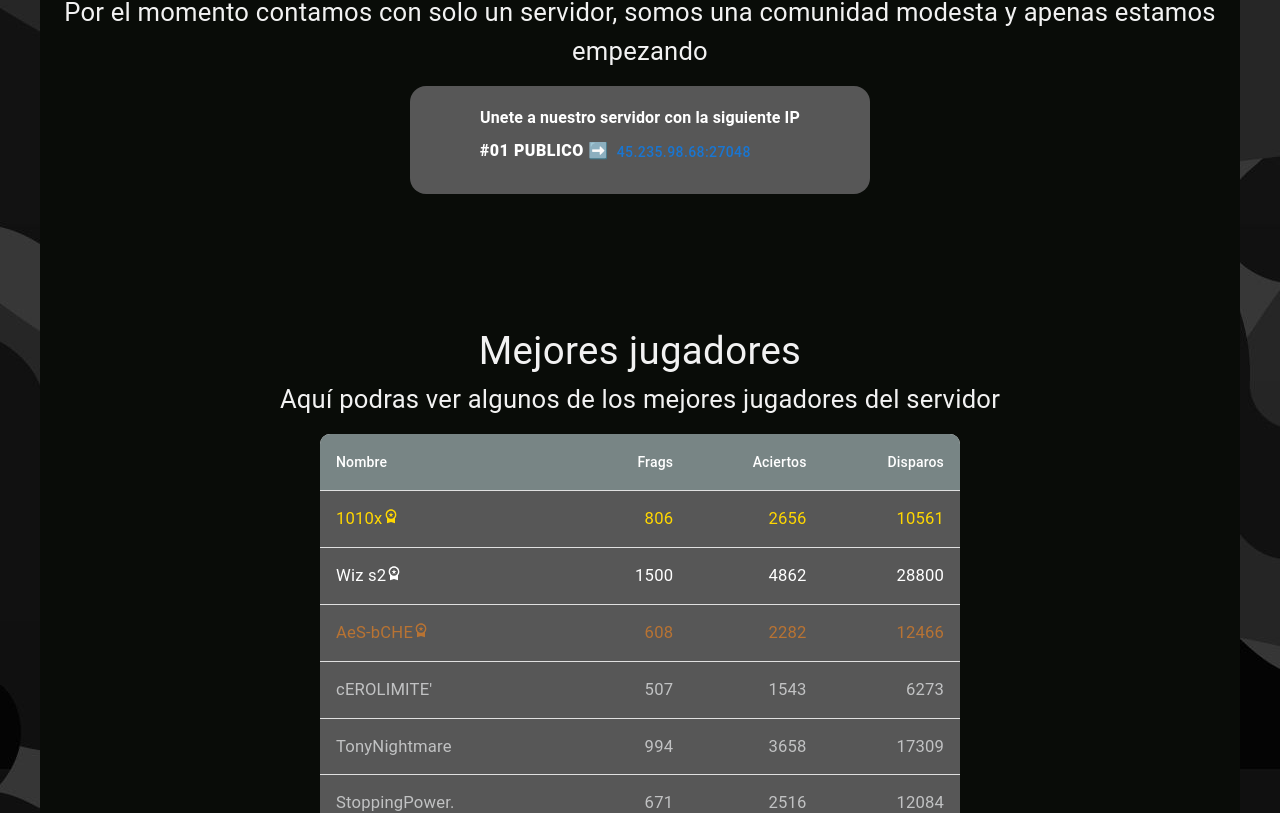
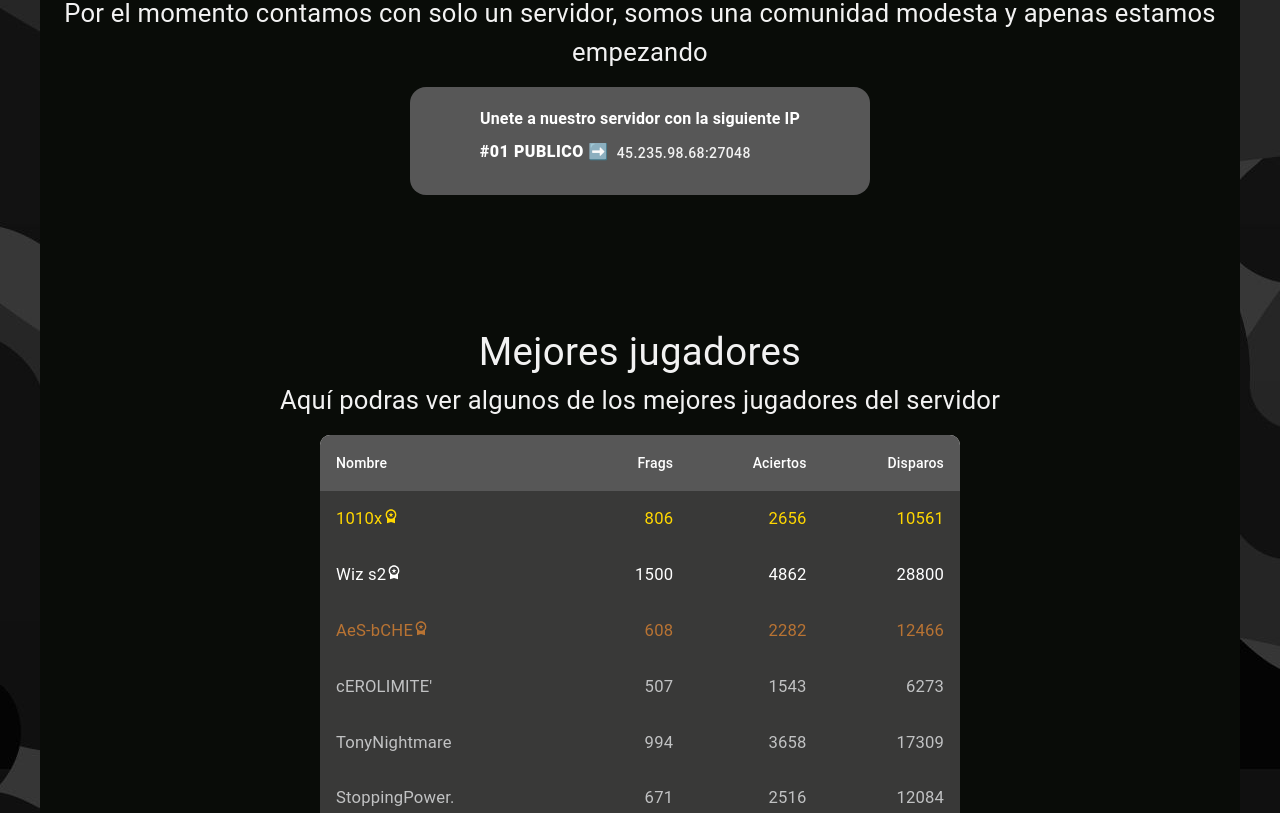
Before and after one commit to SK-ClaudioBustos/fisuras-gaming, a Next.js app: page / in a window 1280 px wide. Shown: the part 731-1544 px from the top of the page. Built offline with nearby package versions, Linux system fonts and the light colour scheme.

Commit message:
styles: tabla y reseñas usuarios

```diff
--- a/src/app/components/Navbar.tsx
+++ b/src/app/components/Navbar.tsx
@@ -9,7 +9,6 @@ const navbarStyles = {
 }
 
 const Navbar = () => {
-
   return (
     <Box sx={navbarStyles}>
       <Typography fontSize={"3vw"} display={"inline-block"}>
--- a/src/app/components/TablePlayerScore.tsx
+++ b/src/app/components/TablePlayerScore.tsx
@@ -15,12 +15,14 @@ import { color1, color3 } from '../styles/colors';
 
 const StyledTableCell = styled(TableCell)(({ theme }) => ({
   [`&.${tableCellClasses.head}`]: {
-    backgroundColor: color3,
+    borderBottom: "none",
+    backgroundColor: color1,
     color: theme.palette.common.white,
   },
   [`&.${tableCellClasses.body}`]: {
+    borderBottom: "none",
     fontSize: "1.3vw",
-    backgroundColor: color1,
+    backgroundColor: color3,
   },
 }));
 
--- a/src/app/components/UserReview.tsx
+++ b/src/app/components/UserReview.tsx
@@ -2,6 +2,7 @@ import { Typography } from "@mui/material";
 import Avatar from "@mui/material/Avatar";
 import Box from "@mui/material/Box";
 import { styled } from "@mui/material/styles";
+import { color1, color2 } from "../styles/colors";
 
 const DivRoot = styled("div")(() => ({
     width: "30%",
@@ -15,7 +16,7 @@ const ColumnCard = styled("div")(() => ({
     zIndex: 1,
     position: "relative",
     borderRadius: "1rem",
-    backgroundColor: "#4E61B6",
+    backgroundColor: color1,
     transition: "0.4s",
     height: "100%",
 }));
@@ -46,10 +47,10 @@ export const UserReview = (props: PropsUserReview) => {
                 <Box display="flex" p={2} gap={2} flexWrap="nowrap">
                     <AvatarLogo variant={"rounded"} src={thumbnail} />
                     <Box>
-                        <Typography fontSize={"1.2rem"}>
+                        <Typography fontSize={"1.2rem"} sx={{color: "gold"}}>
                             {title}
                         </Typography>
-                        <Typography fontSize={"1rem"}>
+                        <Typography fontSize={"1rem"} sx={{color: "#b87333"}}>
                             {subtitle}
                         </Typography>
                     </Box>
@@ -57,7 +58,7 @@ export const UserReview = (props: PropsUserReview) => {
                 <Box
                     pb={1}
                     px={2}
-                    color={"#c1c2c3"}
+                    color={color2}
                     fontSize={"0.90rem"}
                     flexGrow={1}
                 >
--- a/src/app/components/UsersReviewsGallery.tsx
+++ b/src/app/components/UsersReviewsGallery.tsx
@@ -1,28 +1,35 @@
+"use client"
 import KeyboardArrowLeft from '@mui/icons-material/KeyboardArrowLeft';
 import KeyboardArrowRight from '@mui/icons-material/KeyboardArrowRight';
 import { Typography } from '@mui/material';
 import Box from '@mui/material/Box';
 import Button from '@mui/material/Button';
 import MobileStepper from '@mui/material/MobileStepper';
-import { useTheme } from '@mui/material/styles';
 import { useState } from "react";
 import ReseniasUsuarios from "../data/usersData";
+import { color1, color2, color3 } from '../styles/colors';
 import { UserReview } from "./UserReview";
-
 
 const boxReviews = {
   borderRadius: "10px",
-  backgroundColor: "#011140",
+  backgroundColor: color3,
   padding: "3vw",
   margin: "auto",
   justifyItems: "center"
+}
+
+const mobileStyles = {
+  backgroundColor: color1,
+  borderRadius: "10px",
+  height: "5vh",
+  width: "30%",
+  margin: "2vh auto auto auto"
 }
 
 export default function TextMobileStepper() {
 
   const cantidadResenias = ReseniasUsuarios.length;
 
-  const theme = useTheme();
   const [activeStep, setActiveStep] = useState(0);
 
   const handleNext = () => {
@@ -64,26 +71,17 @@ export default function TextMobileStepper() {
           steps={cantidadResenias}
           position="static"
           activeStep={activeStep}
-          sx={{ backgroundColor: "#4E61B6", borderRadius: "10px", height: "5vh", width: "30%", margin: "2vh auto auto auto" }}
+          sx={mobileStyles}
           nextButton={
             <Button
               size="small"
-              onClick={handleNext}
-            >
-              {theme.direction === 'rtl' ? (
-                <KeyboardArrowLeft />
-              ) : (
-                <KeyboardArrowRight />
-              )}
+              onClick={handleNext}>
+              <KeyboardArrowRight />
             </Button>
           }
           backButton={
             <Button size="small" onClick={handleBack}>
-              {theme.direction === 'rtl' ? (
-                <KeyboardArrowRight />
-              ) : (
-                <KeyboardArrowLeft />
-              )}
+              <KeyboardArrowLeft />
             </Button>
           }
         />
--- a/src/app/layout.tsx
+++ b/src/app/layout.tsx
@@ -1,14 +1,19 @@
-import { Container } from "@mui/material";
+import { Container, ThemeProvider } from "@mui/material";
 import type { Metadata } from "next";
 import { Ubuntu } from "next/font/google";
 import bg from '../../public/img/camo.jpg';
 import Footer from "./components/Footer";
 import Navbar from "./components/Navbar";
 import PresentionBox from "./components/PresentionBox";
-import { color5 } from "./styles/colors";
+import { color2, color5 } from "./styles/colors";
 import "./styles/globals.css";
 import "./styles/reset.css";
+import theme from "./styles/theme";
 
+export const metadataPage: Metadata = {
+  title: "Fisuras Gaming",
+  description: "El mejor servidor de Counter Strike",
+};
 const font = Ubuntu({ weight: "400", subsets: ["latin"] });
 
 const bodyStyles = {
@@ -18,16 +23,13 @@ const bodyStyles = {
 }
 
 const containerStyles = {
+  borderTop: `1px solid ${color2}`,
+  borderBottom: `1px solid ${color2}`,
   marginY: "25px",
   backgroundColor: color5,
   minHeight: "calc(100vh - 50px)",
   padding: "3vw"
 }
-
-export const metadata: Metadata = {
-  title: "Fisuras Gaming",
-  description: "El mejor servidor de Counter Strike",
-};
 
 export default function RootLayout({
   children,
@@ -37,12 +39,14 @@ export default function RootLayout({
   return (
     <html lang="en">
       <body className={font.className} style={bodyStyles}>
+        <ThemeProvider theme={theme}>
           <Navbar />
           <PresentionBox />
           <Container sx={containerStyles}>
             {children}
           </Container>
           <Footer />
+        </ThemeProvider>
       </body>
     </html>
   );
--- a/src/app/styles/colors.ts
+++ b/src/app/styles/colors.ts
@@ -6,4 +6,4 @@ export const color2 = "#F2F2F2";
 export const color6 = "#13120f";
 
 export const color1 = "#575757";
-export const color3 = "#788585";
+export const color3 = "#393938";
--- /dev/null
+++ b/src/app/styles/theme.ts
@@ -0,0 +1,17 @@
+'use client'
+
+import { createTheme } from "@mui/material";
+import { color2 } from "./colors";
+
+const theme = createTheme({
+    palette: {
+        primary: {
+            main: color2,
+            light: color2,
+            dark: color2,
+            contrastText: color2,
+        },
+    },
+});
+
+export default theme;
```
Lines whose indentation alone changed are shown as unchanged.
